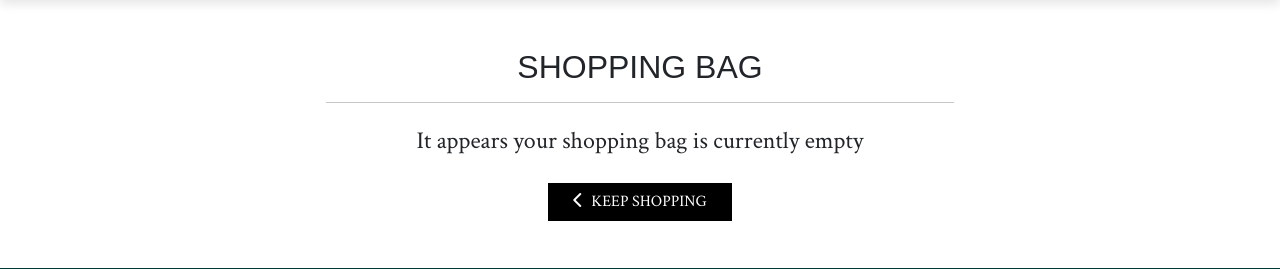
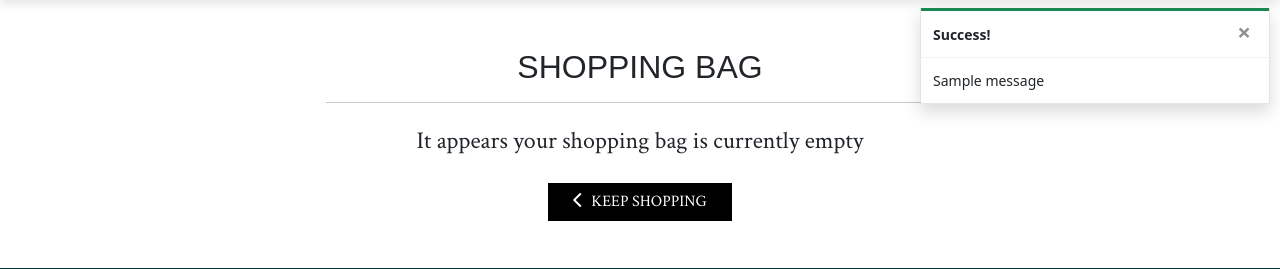
Before and after one commit to Tawnygoody/Tarmachan, a Django app: page /bag/ in a window 1280 px wide. Shown: the part 142-411 px from the top of the page. Run offline with Django 3.2, Linux system fonts and the light colour scheme; tables that the repository leaves empty hold one stand-in row (values such as "Sample post"); one stand-in notice (Sample message) is shown; parts of the project's set-up code (start-up, migrations or seed data) failed here and were passed over; some libraries are stand-ins or nearby versions; some web fonts are replaced.

Commit message:
added toasts

```diff
--- a/bag/views.py
+++ b/bag/views.py
@@ -1,4 +1,6 @@
 from django.shortcuts import render, redirect, reverse, HttpResponse
+from django.contrib import messages
+from products.models import Product
 
 # Create your views here.
 
@@ -17,6 +19,7 @@ def add_to_bag(request, item_id):
     bag
     """
 
+    product = Product.objects.get(pk=item_id)
     quantity = int(request.POST.get('quantity'))
     redirect_url = request.POST.get('redirect_url')
     size = None
@@ -37,6 +40,7 @@ def add_to_bag(request, item_id):
             bag[item_id] = quantity
         else:
             bag[item_id] = quantity
+            messages.success(request, f'Added {product.name} to your bag')
 
     request.session['bag'] = bag
     return redirect(redirect_url)
--- a/static/css/base.css
+++ b/static/css/base.css
@@ -60,6 +60,36 @@ html, body {
 }
 
 /*--- Icons Ends ---*/
+
+/*--- Toasts ---*/
+
+.message-container {
+    position: fixed;
+    top: 150px;
+    right: 10px;
+    z-index: 9999999999;
+}
+
+.custom-toast {
+    overflow: visible;
+}
+
+.toast-capper {
+    height: 3px;
+}
+
+.close {
+    float: right;
+    font-size: 1.5rem;
+    font-weight: 700;
+    line-height: 1;
+    color: #000;
+    text-shadow: 0 1px 0 #fff;
+    opacity: .5;
+    background-color: rgba(0, 0, 0, 0.0);
+}
+
+/*--- Toasts Ends ---*/
 
 /*--- Main Nav ---*/
 
@@ -497,6 +527,13 @@ html, body {
         margin-top: -14px;
         transform: translate3d(0px, 139px, 0px) !important;
     }
+
+    .message-container {
+        position: fixed;
+        top: 135px;
+        right: 10px;
+        z-index: 9999999999;
+    }
 }
 
 @media screen and (max-height: 400px) {
@@ -526,6 +563,13 @@ html, body {
         margin-top: -26px;
         transform: translate3d(0px, 130px, 0px) !important;
     }
+
+    .message-container {
+        position: fixed;
+        top: 110px;
+        right: 10px;
+        z-index: 9999999999;
+    }
 }
 
 @media screen and (max-width: 330px) {
--- a/tarmachan/settings.py
+++ b/tarmachan/settings.py
@@ -78,6 +78,8 @@ TEMPLATES = [
         },
     },
 ]
+
+MESSAGES_STORAGE = 'django.contrib.messages.storage.session.SessionStorage'
 
 AUTHENTICATION_BACKENDS = [
     # Needed to login by username in Django admin, regardless of `allauth`
--- a/templates/base.html
+++ b/templates/base.html
@@ -106,9 +106,9 @@
                     <input class="form-control border border-black rounded-0 content-text" type="text" name="q"
                       placeholder="Search our site">
                     <div class="input-group-append">
-                      <button class="form-control form-control btn btn-black border border-black rounded-0"
+                      <button class="form-control btn btn-black border border-black rounded-0 bg-white"
                         type="submit">
-                        <span class="icon">
+                        <span>
                           <i class="fas fa-search"></i>
                         </span>
                       </button>
@@ -137,16 +137,27 @@
     </header>
 
     {% if messages %}
-    <div class="message-container"></div>
+    <div class="message-container">
+      {% for message in messages %}
+        {% with message.level as level %}
+          {% if level == 40 %}
+            {% include 'includes/toasts/toast_error.html' %}
+          {% elif level == 30 %}
+            {% include 'includes/toasts/toast_warning.html' %}
+          {% elif level == 25 %}
+            {% include 'includes/toasts/toast_success.html' %}
+          {% else %}
+            {% include 'includes/toasts/toast_info.html' %}
+          {% endif %}
+        {% endwith %}
+      {% endfor %}
+    </div>
     {% endif %}
 
     {% block page_header %}
     {% endblock %}
 
     {% block content %}
-    {% endblock %}
-
-    {% block postloadjs %}
     {% endblock %}
 
     <footer class="bg-dark-green w-100">
@@ -228,6 +239,12 @@
       </div>
     </footer>
 
+    {% block postloadjs %}
+      <script type="text/javascript">
+        $('.toast').toast('show');
+      </script>
+    {% endblock %}
+
 
   </body>
 </html>
--- /dev/null
+++ b/templates/includes/toasts/toast_success.html
@@ -0,0 +1,13 @@
+<div class="toast custom-toast rounded-0 border-top-0" data-autohide="false">
+    <div class="arrow-up arrow-success"></div>
+    <div class="w-100 toast-capper bg-success"></div>
+    <div class="toast-header bg-white text-dark">
+        <strong class="me-auto">Success!</strong>
+        <button type="button" class="ml-2 mb-1 close text-dark border-0" data-dismiss="toast" aria-label="Close">
+            <span aria-hidden="true">&times;</span>
+        </button>
+    </div>
+    <div class="toast-body bg-white">
+        {{ message }}
+    </div>
+</div>
```
Also changed, not shown: templates/includes/toasts/toast_error.html (added, +13 -0 lines), templates/includes/toasts/toast_info.html (added, +13 -0 lines), templates/includes/toasts/toast_warning.html (added, +13 -0 lines).
